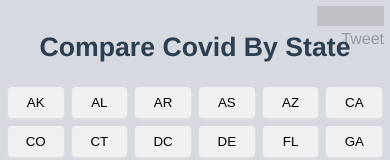
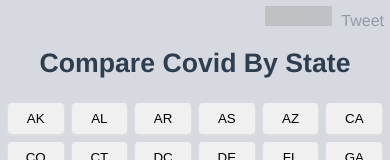
Before and after one commit to joshuasiegal/covidbystate, a Vue app: page /#/ in a window 390 px wide. Shown: the top 160 px of the page. Built offline with nearby package versions, Linux system fonts and the light colour scheme; no server answers; grey boxes are pictures that could not be loaded.

Commit message:
fix social share header for mobile

```diff
--- a/src/components/SiteHeader.vue
+++ b/src/components/SiteHeader.vue
@@ -45,6 +45,23 @@
 
   }
 
+  @media (min-width: 320px) and (max-width: 1000px) {
+
+    #header {
+      height:48px;
+    }
+
+    #header div {
+      flex:45%;
+    }
+
+    #header div#header-middle {
+      flex:10%;
+    }
+
+  }
+
+
 
 </style>
 
```
